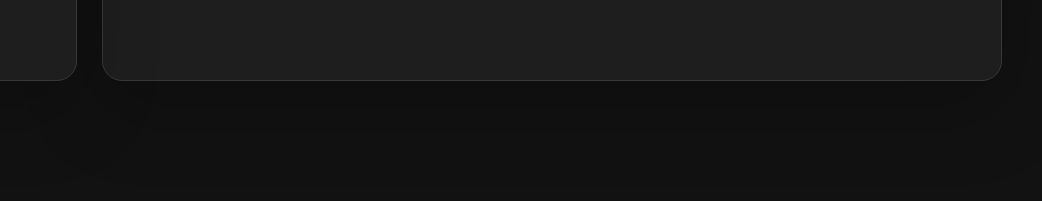
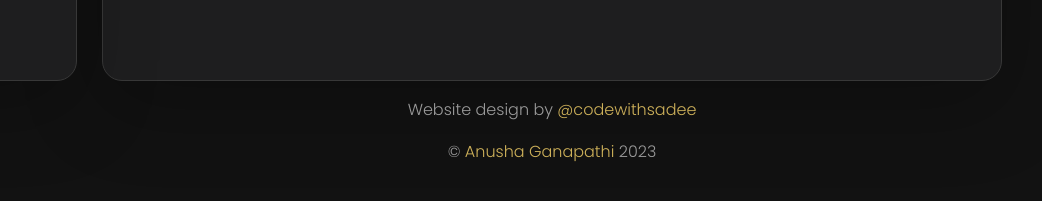
Before and after one commit to AnushaGanapathi/AnushaGanapathi.github.io, a plain HTML site: page index.html in a window 1280 px wide. Shown: the part 545-746 px from the top of the page, 238-1280 px from the left. Drawn offline with nearby package versions, Linux system fonts and the light colour scheme.

Commit message:
added designer citation

```diff
--- a/assets/css/style.css
+++ b/assets/css/style.css
@@ -1888,3 +1888,26 @@ footer {
   }
 
 }
+
+/**
+* FOOTER
+*/
+
+.copyright {
+  position:relative;
+  width: 100%;
+  padding-top: 1rem;
+  color: var(--light-gray-70);
+  font-size: var(--fs-10);
+  font-weight: var(--fw-300);
+  line-height: 1.6;
+  text-align: center;
+}
+
+.copyright-link {
+  display: inline;
+  color: var(--vegas-gold);
+  font-size: var(--fs-10);
+  font-weight: var(--fw-300);
+
+}
--- a/index.html
+++ b/index.html
@@ -836,6 +836,8 @@
 
       </article>
 
+      <p class="copyright">Website design by <a href="https://github.com/codewithsadee/vcard-personal-portfolio" target="_blank" class="copyright-link">@codewithsadee</a></p>
+      <p class="copyright">&copy <a href="https://anushaganapathi.github.io/" target="_blank" class="copyright-link">Anusha Ganapathi</a> 2023</p>
 
     </div>
 
```
